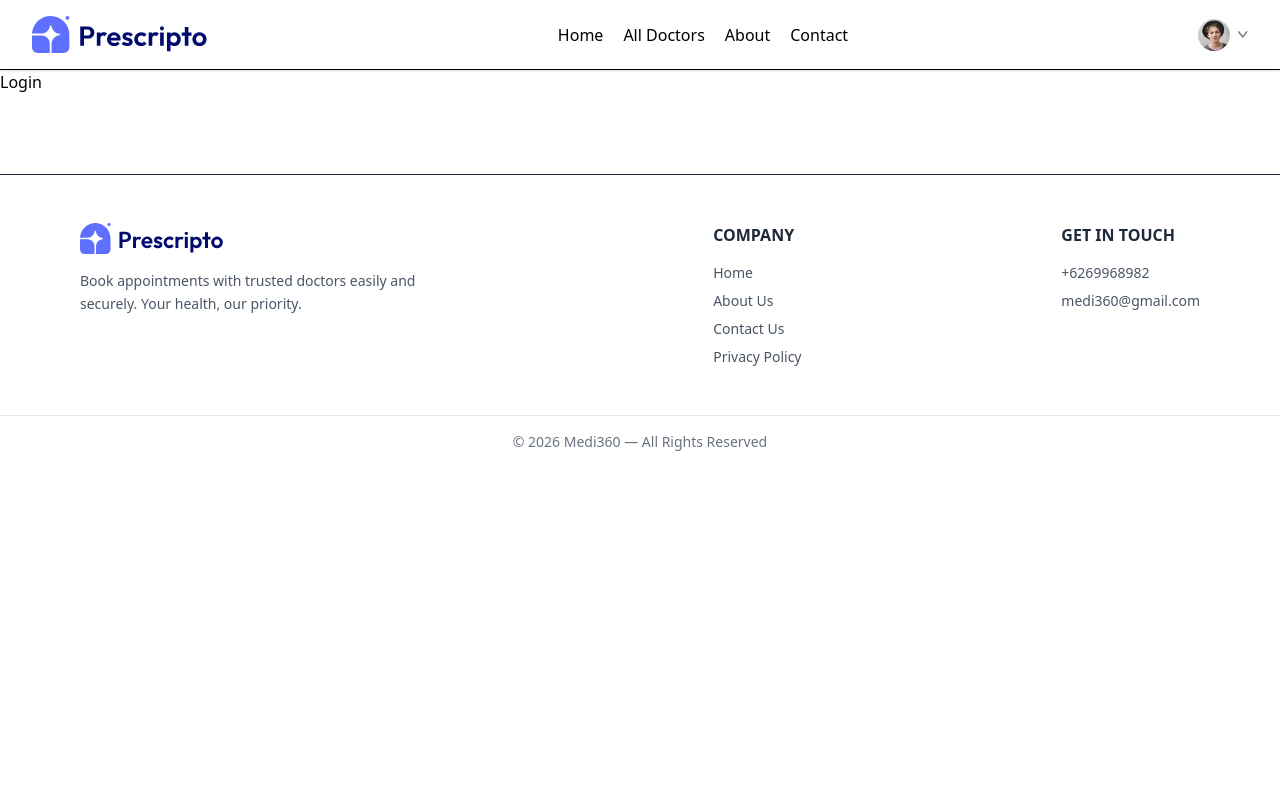
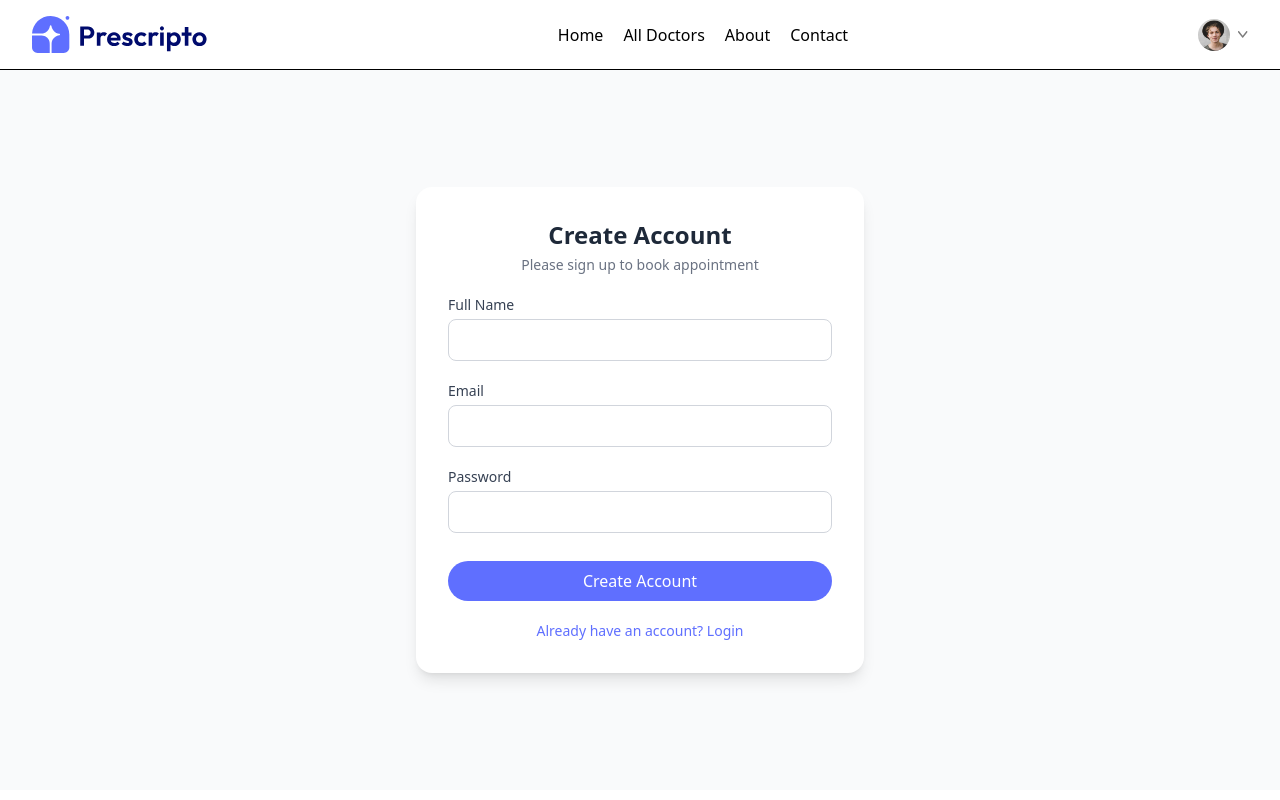
Before and after one commit to Piyush-Mishra-IIITB/MedLink360, a React (Vite) app in the folder frontend/: page /login in a window 1280 px wide. Shown: the top 800 px of the page. Built offline with nearby package versions, Linux system fonts and the light colour scheme.

Commit message:
added login and signup pages

```diff
--- a/frontend/src/pages/Login.jsx
+++ b/frontend/src/pages/Login.jsx
@@ -1,6 +1,90 @@
-import React from 'react';
+import React, { useState } from 'react';
+
 function Login() {
-    return ( <h3>Login</h3> );
+
+    const [state, setState] = useState('Sign Up');
+    const [email, setEmail] = useState('');
+    const [password, setPassword] = useState('');
+    const [name, setName] = useState('');
+
+    const onSubmit = async (event) => {
+        event.preventDefault();
+    };
+
+    return (
+        <form onSubmit={onSubmit} className="min-h-[90vh] flex items-center justify-center bg-gray-50 px-4">
+
+            <div className="w-full max-w-md bg-white shadow-lg rounded-2xl p-8 flex flex-col gap-5">
+
+                {/* Heading */}
+                <div className="text-center">
+                    <p className="text-2xl font-semibold text-gray-800">
+                        {state === 'Sign Up' ? "Create Account" : "Login"}
+                    </p>
+                    <p className="text-sm text-gray-500 mt-1">
+                        Please {state === 'Sign Up' ? "sign up" : "login"} to book appointment
+                    </p>
+                </div>
+
+                {/* Name */}
+                {state === 'Sign Up' && (
+                    <div className="flex flex-col gap-1">
+                        <label className="text-sm font-medium text-gray-700">Full Name</label>
+                        <input
+                            type="text"
+                            onChange={(e) => setName(e.target.value)}
+                            value={name}
+                            required
+                            className="border border-gray-300 rounded-lg px-3 py-2 outline-none focus:ring-2 focus:ring-primary focus:border-primary transition"
+                        />
+                    </div>
+                )}
+
+                {/* Email */}
+                <div className="flex flex-col gap-1">
+                    <label className="text-sm font-medium text-gray-700">Email</label>
+                    <input
+                        type="email"
+                        onChange={(e) => setEmail(e.target.value)}
+                        value={email}
+                        required
+                        className="border border-gray-300 rounded-lg px-3 py-2 outline-none focus:ring-2 focus:ring-primary focus:border-primary transition"
+                    />
+                </div>
+
+                {/* Password */}
+                <div className="flex flex-col gap-1">
+                    <label className="text-sm font-medium text-gray-700">Password</label>
+                    <input
+                        type="password"
+                        onChange={(e) => setPassword(e.target.value)}
+                        value={password}
+                        required
+                        className="border border-gray-300 rounded-lg px-3 py-2 outline-none focus:ring-2 focus:ring-primary focus:border-primary transition"
+                    />
+                </div>
+
+                {/* Button */}
+                <button
+                    type="submit"
+                    className="mt-2 bg-primary text-white py-2 rounded-full font-medium hover:opacity-90 transition duration-300"
+                >
+                    {state === 'Sign Up' ? "Create Account" : "Login"}
+                </button>
+
+                {/* Toggle */}
+                <p
+                    onClick={() => setState(state === 'Sign Up' ? 'Login' : 'Sign Up')}
+                    className="text-center text-sm text-primary cursor-pointer hover:underline"
+                >
+                    {state === 'Sign Up'
+                        ? "Already have an account? Login"
+                        : "Create new account"}
+                </p>
+
+            </div>
+        </form>
+    );
 }
 
 export default Login;
```
